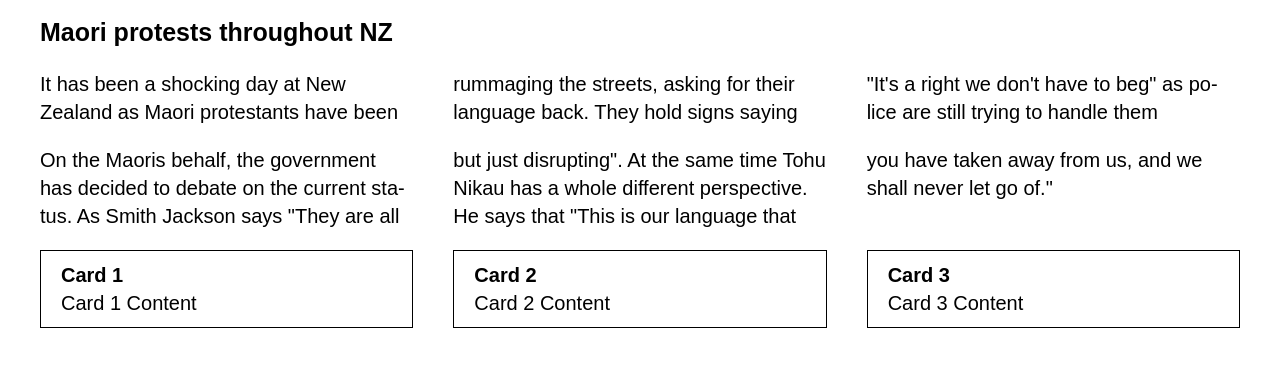
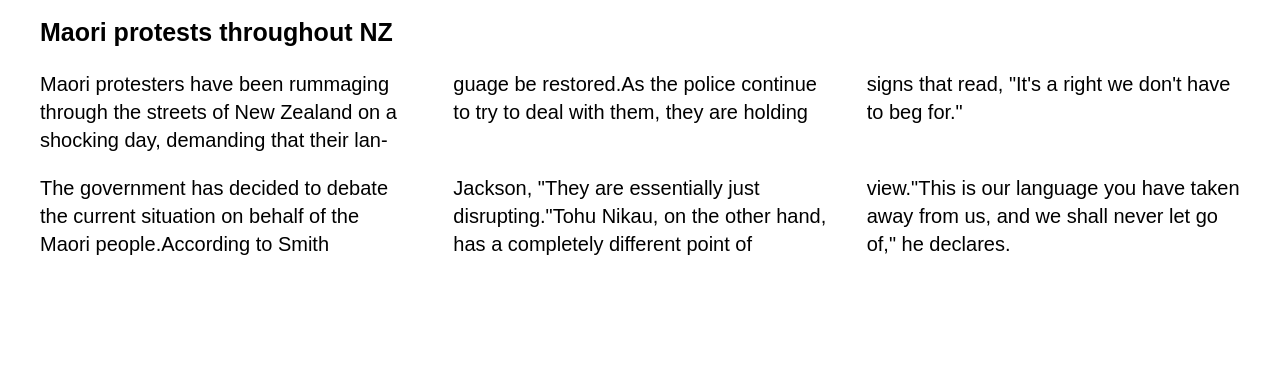
Before and after one commit to Sky-Schoolwork/Schoolwork, a plain HTML site: page index.html in a window 1280 px wide. Shown: the part 667-1034 px from the top of the page. After the commit the page ends 965 px from the top, so only its background shows below. Drawn offline with Linux system fonts and the light colour scheme.

Commit message:
Update index.html

```diff
--- a/index.html
+++ b/index.html
@@ -56,30 +56,13 @@
       <article>
         <p>Maori protests throughout NZ</p>
 
-        <p>It has been a shocking day at New Zealand as Maori protestants have been rummaging the streets, asking for their language back.  They hold signs saying "It's a right we don't have to beg" as police are still trying to handle them</p>
+        <p>Maori protesters have been rummaging through the streets of New Zealand on a shocking day, demanding that their language be restored.As the police continue to try to deal with them, they are holding signs that read, "It's a right we don't have to beg for."</p>
 
 
 
 
-        <p>On the Maoris behalf, the government has decided to debate on the current status. As Smith Jackson says "They are all but just disrupting". At the same time Tohu Nikau has a whole different perspective. He says that "This is our language that you have taken away from us, and we shall never let go of."</p>
+        <p>The government has decided to debate the current situation on behalf of the Maori people.According to Smith Jackson, "They are essentially just disrupting."Tohu Nikau, on the other hand, has a completely different point of view."This is our language you have taken away from us, and we shall never let go of," he declares.</p>
       </article>
-    </div>
-  </div>
-
-  <div class="cards">
-    <div class="card">
-      <h4 class="heading-4">Card 1</h4>
-      <p>Card 1 Content</p>
-    </div>
-
-    <div class="card">
-      <h4 class="heading-4">Card 2</h4>
-      <p>Card 2 Content</p>
-    </div>
-
-    <div class="card">
-      <h4 class="heading-4">Card 3</h4>
-      <p>Card 3 Content</p>
     </div>
   </div>
 </body>
```
